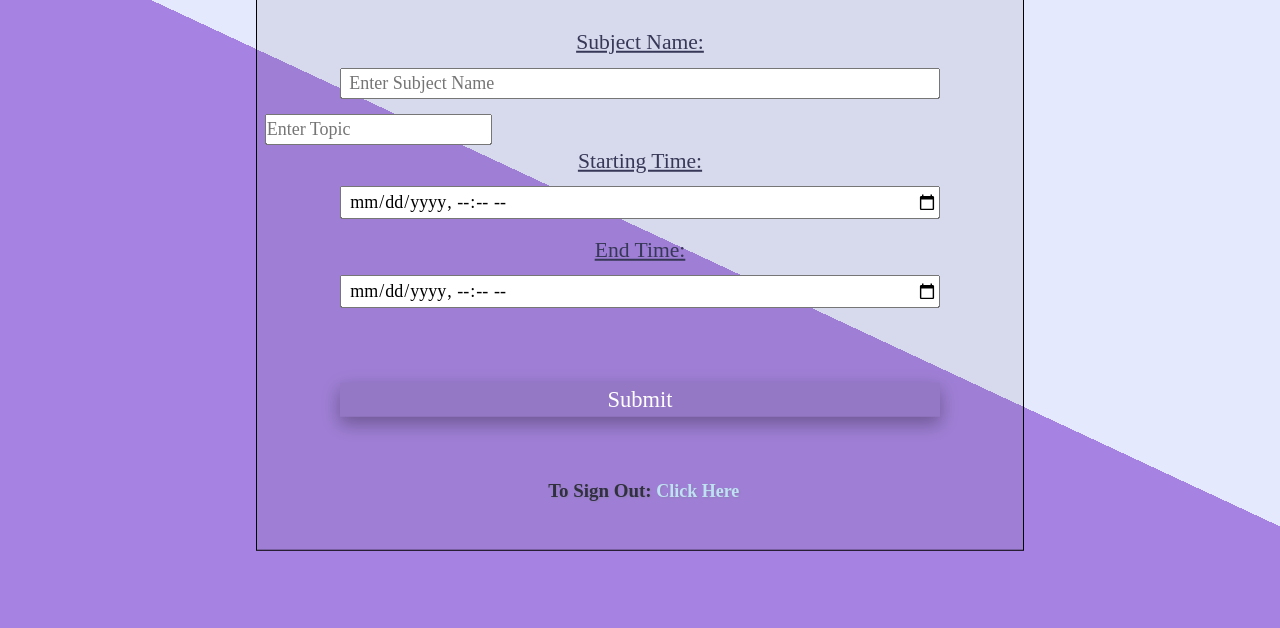
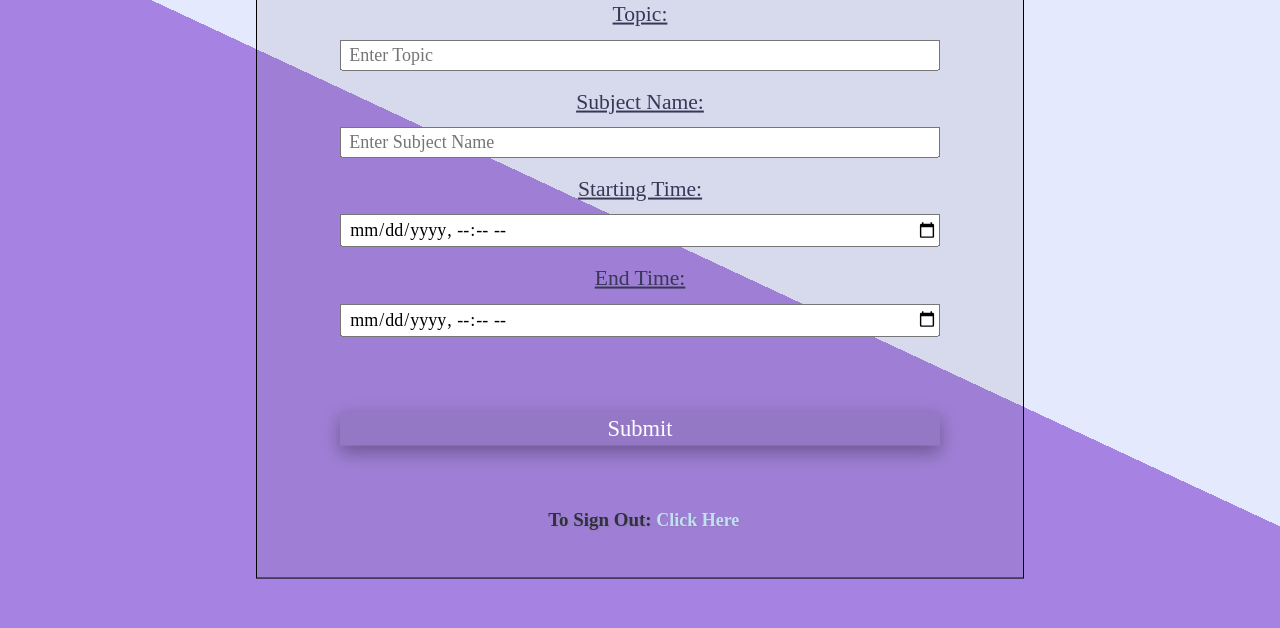
Before and after one commit to genteelmagpie/JiffyOnWeb, a website: page public/timeLogger.html in a window 1280 px wide. Shown: the part 172-800 px from the top of the page. Drawn offline with nearby package versions, Linux system fonts and the light colour scheme.

Commit message:
topic css fixed.

```diff
--- a/public/css/loggerStyle.css
+++ b/public/css/loggerStyle.css
@@ -29,7 +29,7 @@ h1{
     font-weight: 800;
     padding-bottom: 3%;
 }
-#startingTime, #endTime, #subjectName, #loginButtons{
+#topic, #startingTime, #endTime, #subjectName, #loginButtons{
     display: block;
     padding-left: 1%;
     margin: 0 auto;
--- a/public/timeLogger.html
+++ b/public/timeLogger.html
@@ -11,14 +11,21 @@
   <div class = 'container'>
     <h1>Jiffy: Time Logger</h1>
     <form class = 'form-cntrl' action="/timelogger" method="POST" autocomplete="off">
+
+      <label class="label"> Topic: </label>
+      <input type="text" name = 'topic' id = 'topic' placeholder = 'Enter Topic'>
+
       <label class="label"> Subject Name: </label>
       <input type="text" name = 'subjectName' id = 'subjectName' placeholder = 'Enter Subject Name'>
-      <input type="text" name = 'topic' id = 'topic' placeholder = 'Enter Topic'>
+
       <label class="label"> Starting Time: </label>
       <input type="datetime-local" id="startingTime" name="startingTime">
+
       <label class="label"> End Time: </label>
       <input type="datetime-local" id="endTime" name="endTime">
+
       <label id="successfulMsg" style="display: none;"> Login Successful! </label>
+
       <input class = 'submit' type="submit" value="Submit">
     </form>
     <div id="loginButtons">
```
